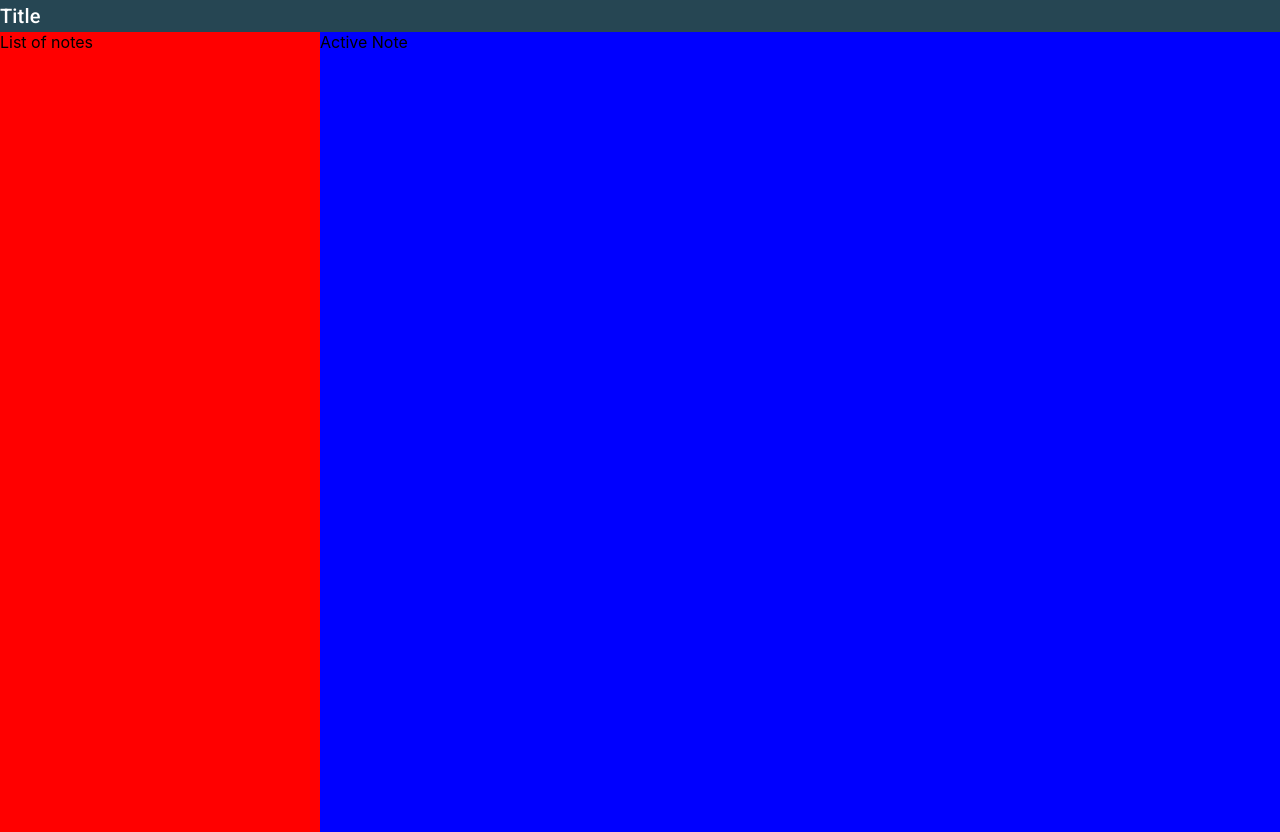
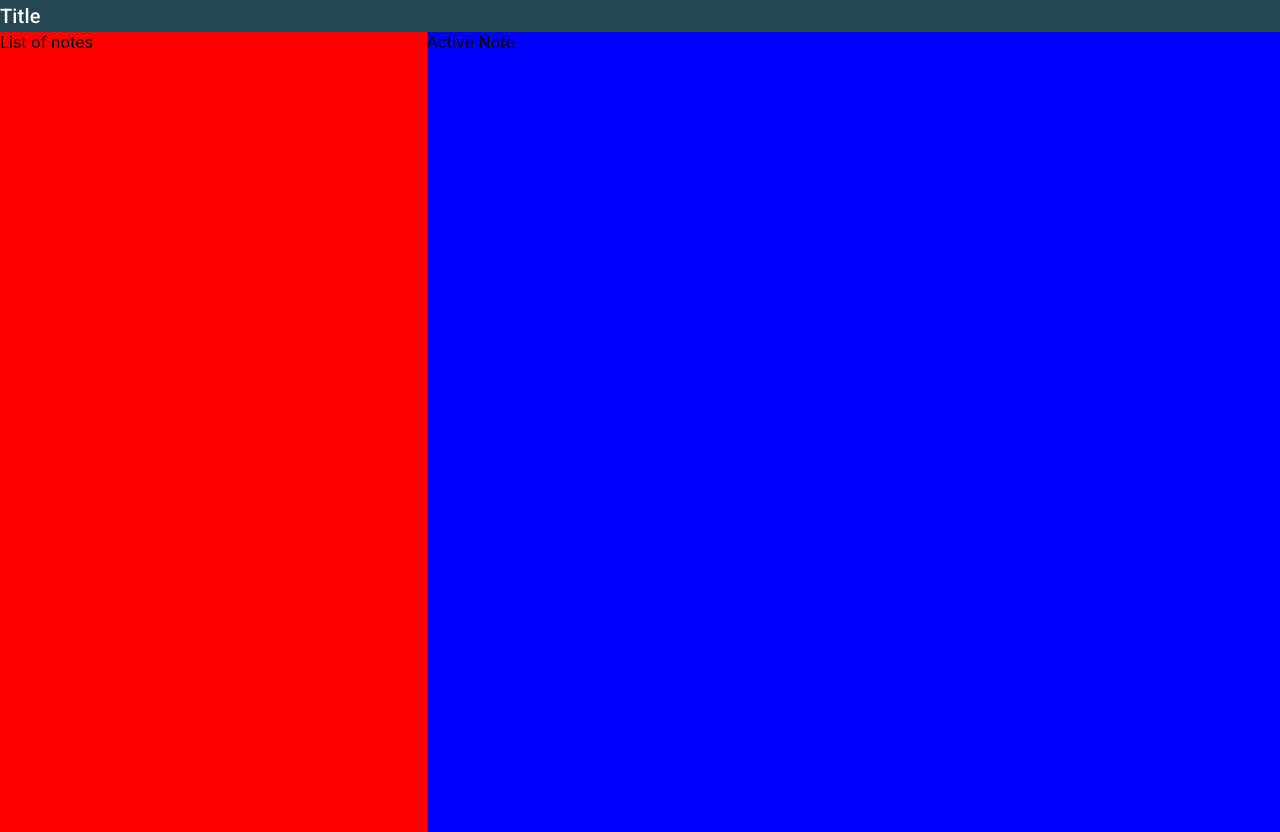
Before and after one commit to skoskosko/todo-demo, a React (Create React App) app in the folder react/: page / in a window 1280 px wide. Built offline with nearby package versions, Linux system fonts and the light colour scheme.

Commit message:
Fine tuning

```diff
--- a/react/src/App.tsx
+++ b/react/src/App.tsx
@@ -11,18 +11,18 @@ function getDirection(mediaQuery: boolean) {
   else return "column" // smaller than sm
 }
 function getXs1(mediaQuery: boolean) {
-  if(mediaQuery) return 3 // larger than sm
+  if(mediaQuery) return 4 // larger than sm
   else  return "auto" // smaller than sm
 }
 function getXs2(mediaQuery: boolean) {
-  if(mediaQuery) return 9 // larger than sm
+  if(mediaQuery) return 8 // larger than sm
   else  return "auto" // smaller than sm
 }
 
 
 function App() {
   const theme = useTheme();
-  const matches = useMediaQuery(theme.breakpoints.up('sm'));
+  const matches = useMediaQuery(theme.breakpoints.up('md'));
 
   return (
     <div className="App">
```
